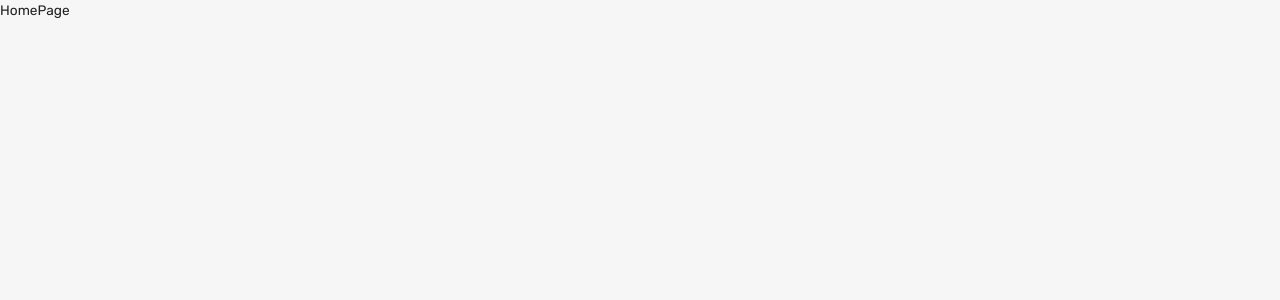
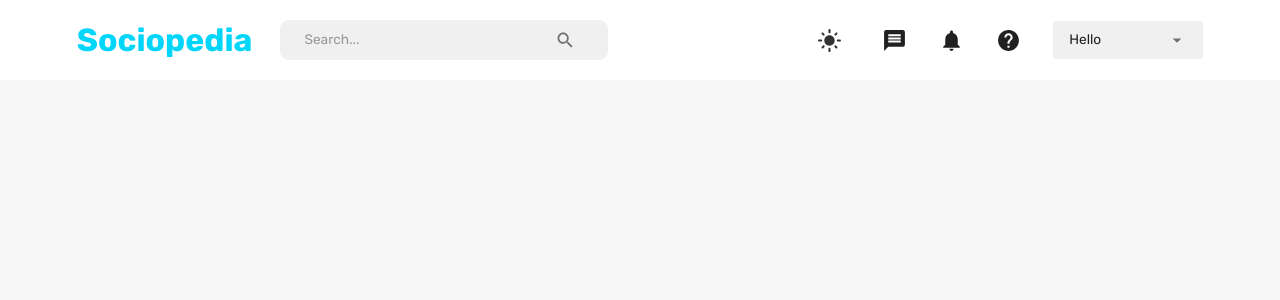
Before and after one commit to Mrityunjay-Palled/full_stack, a React (Create React App) app in the folder client/: page /home in a window 1280 px wide. Shown: the top 300 px of the page. Built offline with nearby package versions, Linux system fonts and the light colour scheme.

Commit message:
fixed few nav issue

```diff
--- a/client/src/components/FlexBetween.jsx
+++ b/client/src/components/FlexBetween.jsx
@@ -1,5 +1,5 @@
 import { Box } from "@mui/material";
-import styled from "@mui/system";
+import {styled} from "@mui/system";
 
 const FlexBetween=styled(Box)({
     display:"flex",
--- a/client/src/scenes/homePage/index.jsx
+++ b/client/src/scenes/homePage/index.jsx
@@ -1,6 +1,11 @@
+import { Box } from "@mui/material"
+import Navbar from "scenes/navbar"
+
 const HomePage=()=>{
     return (
-        <div>HomePage</div>
+        <Box>
+            <Navbar/>
+        </Box>
     )
 }
 
--- a/client/src/scenes/loginPage/index.jsx
+++ b/client/src/scenes/loginPage/index.jsx
@@ -1,4 +1,7 @@
+import { Box,Typography,useTheme,useMediaQuery } from "@mui/material"
+
 const LoginPage=()=>{
+    const theme=useTheme()
     return (
         <div>LoginPage</div>
     )
--- a/client/src/scenes/navbar/index.jsx
+++ b/client/src/scenes/navbar/index.jsx
@@ -9,7 +9,6 @@ import {
   FormControl,
   useTheme,
   useMediaQuery,
-  colors,
 } from "@mui/material";
 import {
   Search,
@@ -32,6 +31,7 @@ const Navbar = () => {
   const navigate = useNavigate();
   const user = useSelector((state) => state.user);
   const isNonMobileScreens = useMediaQuery("(min-width: 1000px)");
+
   const theme = useTheme();
   const neutralLight = theme.palette.neutral.light;
   const dark = theme.palette.neutral.dark;
@@ -39,14 +39,14 @@ const Navbar = () => {
   const primaryLight = theme.palette.primary.light;
   const alt = theme.palette.background.alt;
 
-  const fullName = `${user.firstName} ${user.lastName}`;
+  const fullName = `Hello`;
 
   return (
     <FlexBetween padding="1rem 6%" backgroundColor={alt}>
       <FlexBetween gap="1.75rem">
         <Typography
           fontWeight="bold"
-          fontSize="clamp(1rem,2rem,2.25rem)"
+          fontSize="clamp(1rem, 2rem, 2.25rem)"
           color="primary"
           onClick={() => navigate("/home")}
           sx={{
@@ -56,7 +56,7 @@ const Navbar = () => {
             },
           }}
         >
-          SocialMedia
+          Sociopedia
         </Typography>
         {isNonMobileScreens && (
           <FlexBetween
@@ -72,6 +72,7 @@ const Navbar = () => {
           </FlexBetween>
         )}
       </FlexBetween>
+
       {isNonMobileScreens ? (
         <FlexBetween gap="2rem">
           <IconButton onClick={() => dispatch(setMode())}>
@@ -84,7 +85,7 @@ const Navbar = () => {
           <Message sx={{ fontSize: "25px" }} />
           <Notifications sx={{ fontSize: "25px" }} />
           <Help sx={{ fontSize: "25px" }} />
-          <FormControl varient="standard" value={fullName}>
+          <FormControl variant="standard" value={fullName}>
             <Select
               value={fullName}
               sx={{
@@ -112,8 +113,11 @@ const Navbar = () => {
       ) : (
         <IconButton
           onClick={() => setIsMobileMenuToggled(!isMobileMenuToggled)}
-        ></IconButton>
+        >
+          <Menu />
+        </IconButton>
       )}
+
       {!isNonMobileScreens && isMobileMenuToggled && (
         <Box
           position="fixed"
@@ -123,7 +127,7 @@ const Navbar = () => {
           zIndex="10"
           maxWidth="500px"
           minWidth="300px"
-          background={background}
+          backgroundColor={background}
         >
           <Box display="flex" justifyContent="flex-end" p="1rem">
             <IconButton
@@ -132,8 +136,18 @@ const Navbar = () => {
               <Close />
             </IconButton>
           </Box>
-          <FlexBetween display="flex" flexDirection="column" justifyContent="center" alignItems="center" gap="3rem">
-            <IconButton onClick={() => dispatch(setMode())}>
+
+          <FlexBetween
+            display="flex"
+            flexDirection="column"
+            justifyContent="center"
+            alignItems="center"
+            gap="3rem"
+          >
+            <IconButton
+              onClick={() => dispatch(setMode())}
+              sx={{ fontSize: "25px" }}
+            >
               {theme.palette.mode === "dark" ? (
                 <DarkMode sx={{ fontSize: "25px" }} />
               ) : (
@@ -143,7 +157,7 @@ const Navbar = () => {
             <Message sx={{ fontSize: "25px" }} />
             <Notifications sx={{ fontSize: "25px" }} />
             <Help sx={{ fontSize: "25px" }} />
-            <FormControl varient="standard" value={fullName}>
+            <FormControl variant="standard" value={fullName}>
               <Select
                 value={fullName}
                 sx={{
```
